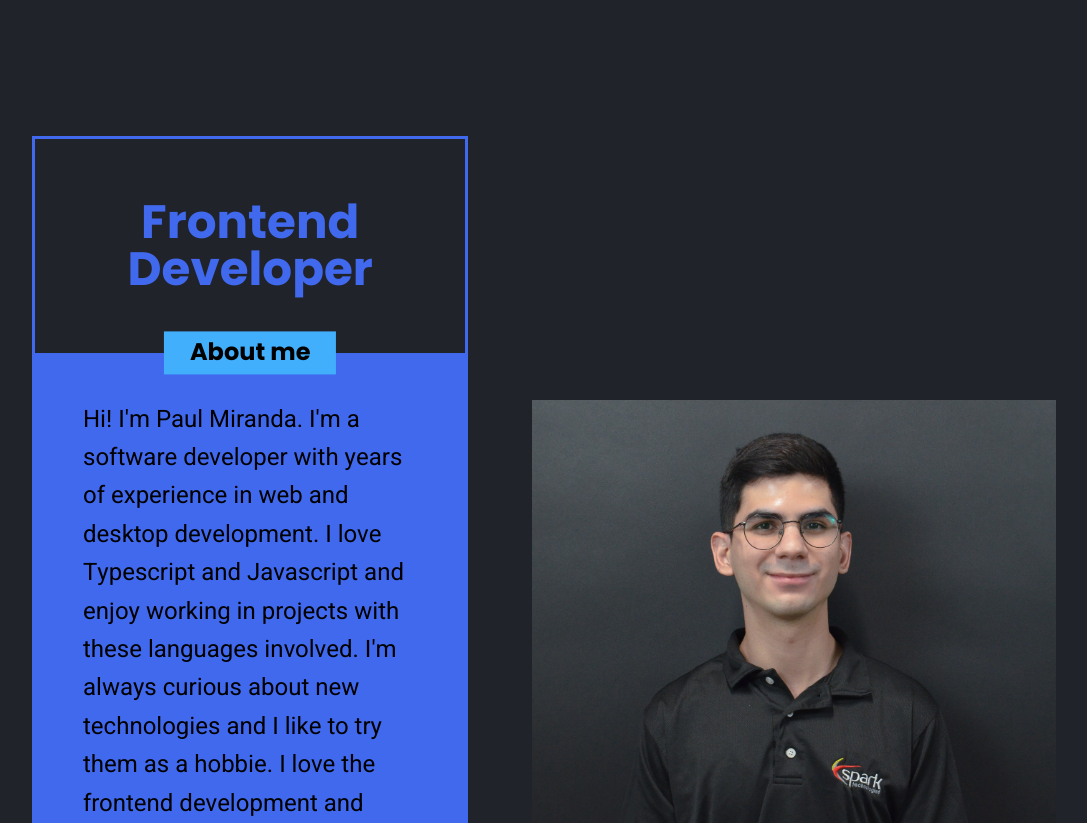
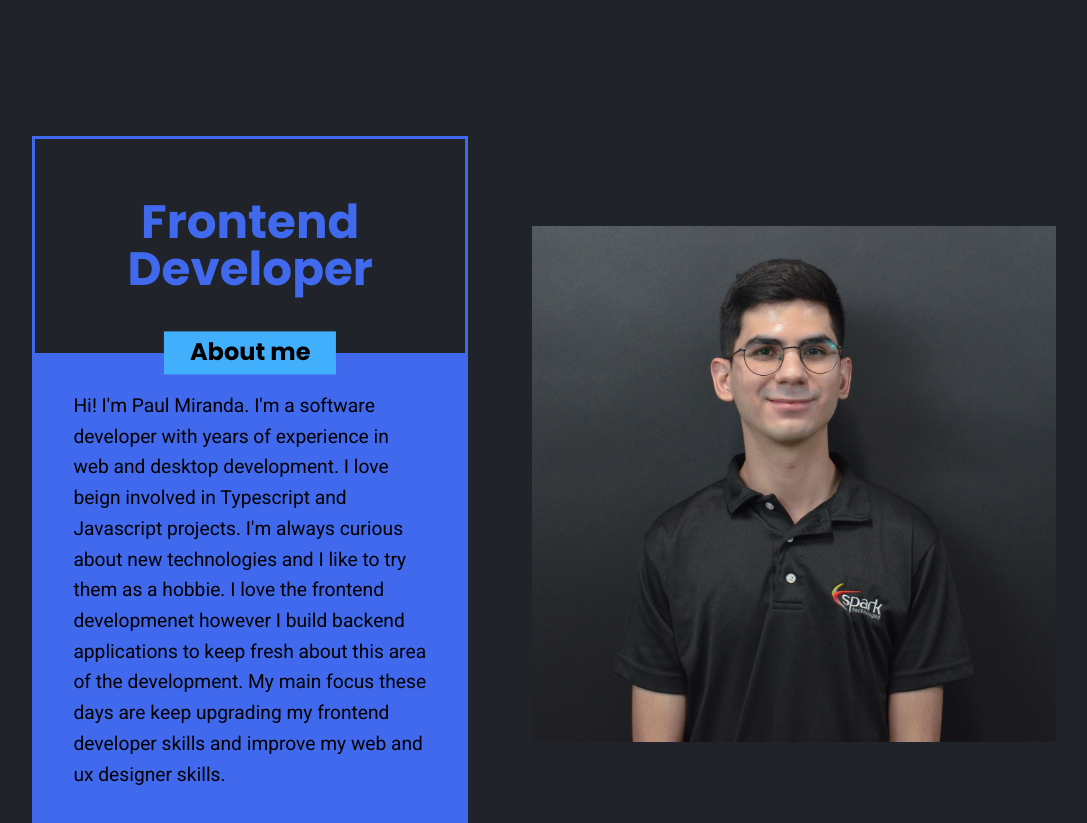
Before and after one commit to PaulMirve/my-page, a React (Create React App) app: page / in a window 1280 px wide. Shown: the part 600-1423 px from the top of the page, without its empty margins (96-1183 px from the left). Built offline with nearby package versions, Linux system fonts and the light colour scheme.

Commit message:
worked on texts

```diff
--- a/public/assets/locales/en/translation.json
+++ b/public/assets/locales/en/translation.json
@@ -13,7 +13,7 @@
     "introduction": {
         "about_me": {
             "tag": "About me",
-            "description": "Hi! I'm Paul Miranda. I'm a software developer with years of experience in web and desktop development. I love Typescript and Javascript and enjoy working in projects with these languages involved. I'm always curious about new technologies and I like to try them as a hobbie. I love the frontend development and technologies and I like to apply my knowledges making personal projects (you can find more about them in the project section). I have worked alongside worldwide companies like Kenworth and Skyworks."
+            "description": "Hi! I'm Paul Miranda. I'm a software developer with years of experience in web and desktop development. I love beign involved in Typescript and Javascript projects. I'm always curious about new technologies and I like to try them as a hobbie. I love the frontend developmenet however I build backend applications to keep fresh about this area of the development. My main focus these days are keep upgrading my frontend developer skills and improve my web and ux designer skills."
         },
         "widget-1": "Experienced in web development, server side and client side",
         "widget-2": "Worked in backend applications in multiple technologies",
--- a/src/sass/components/_card.scss
+++ b/src/sass/components/_card.scss
@@ -1,6 +1,6 @@
 .card {
     border: 3px solid $color-primary;
-    font-size: clamp(1.6rem, 2vw, 2.4rem);
+    font-size: clamp(1.6rem, 1.5vw, 2.2rem);
     display: flex;
     flex-direction: column;
     align-items: center;
--- a/src/styles.css
+++ b/src/styles.css
@@ -93,7 +93,7 @@ b {
 
 .card {
   border: 3px solid #4069ee;
-  font-size: clamp(1.6rem, 2vw, 2.4rem);
+  font-size: clamp(1.6rem, 1.5vw, 2.2rem);
   display: flex;
   flex-direction: column;
   align-items: center;
```
Also changed, not shown: public/assets/locales/es/translation.json (+4 -4 lines).
